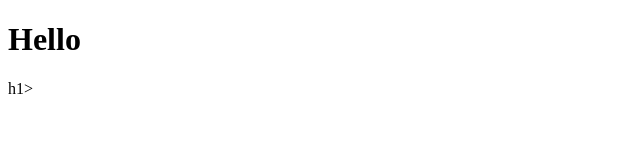
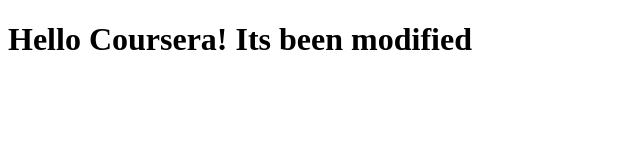
Before and after one commit to akulmangal/coursera-test, a plain HTML site: page site/index.html in a window 1280 px wide. Shown: the whole page, without its empty margins (0-640 px from the left). Drawn offline with Linux system fonts and the light colour scheme.

Commit message:
small change

```diff
--- a/site/index.html
+++ b/site/index.html
@@ -4,6 +4,6 @@
 	<title>Hello coursera</title>
 </head>
 <body>
-<h1>Hello</h1>h1>
+<h1>Hello Coursera! Its been modified</h1>
 </body>
 </html>
```
